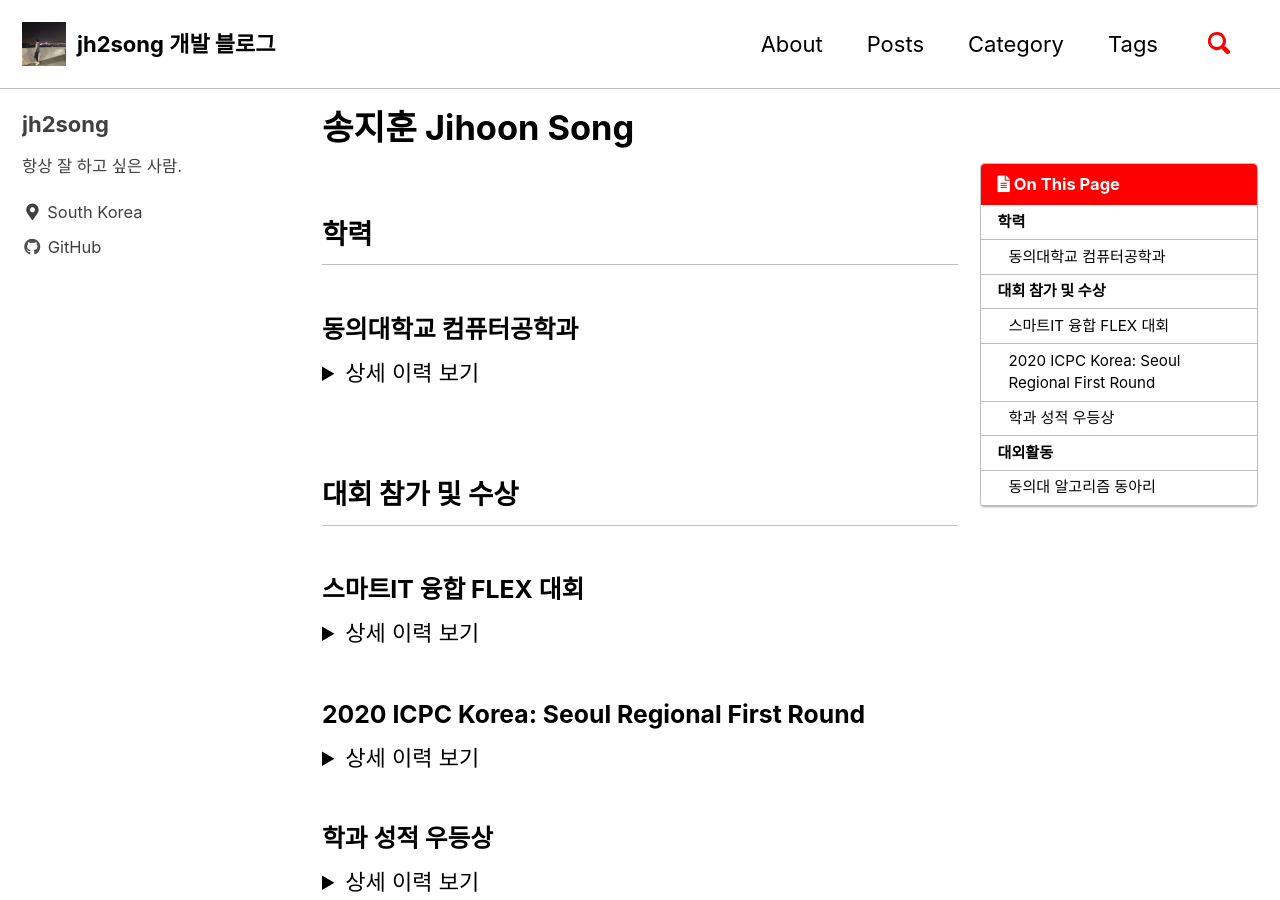
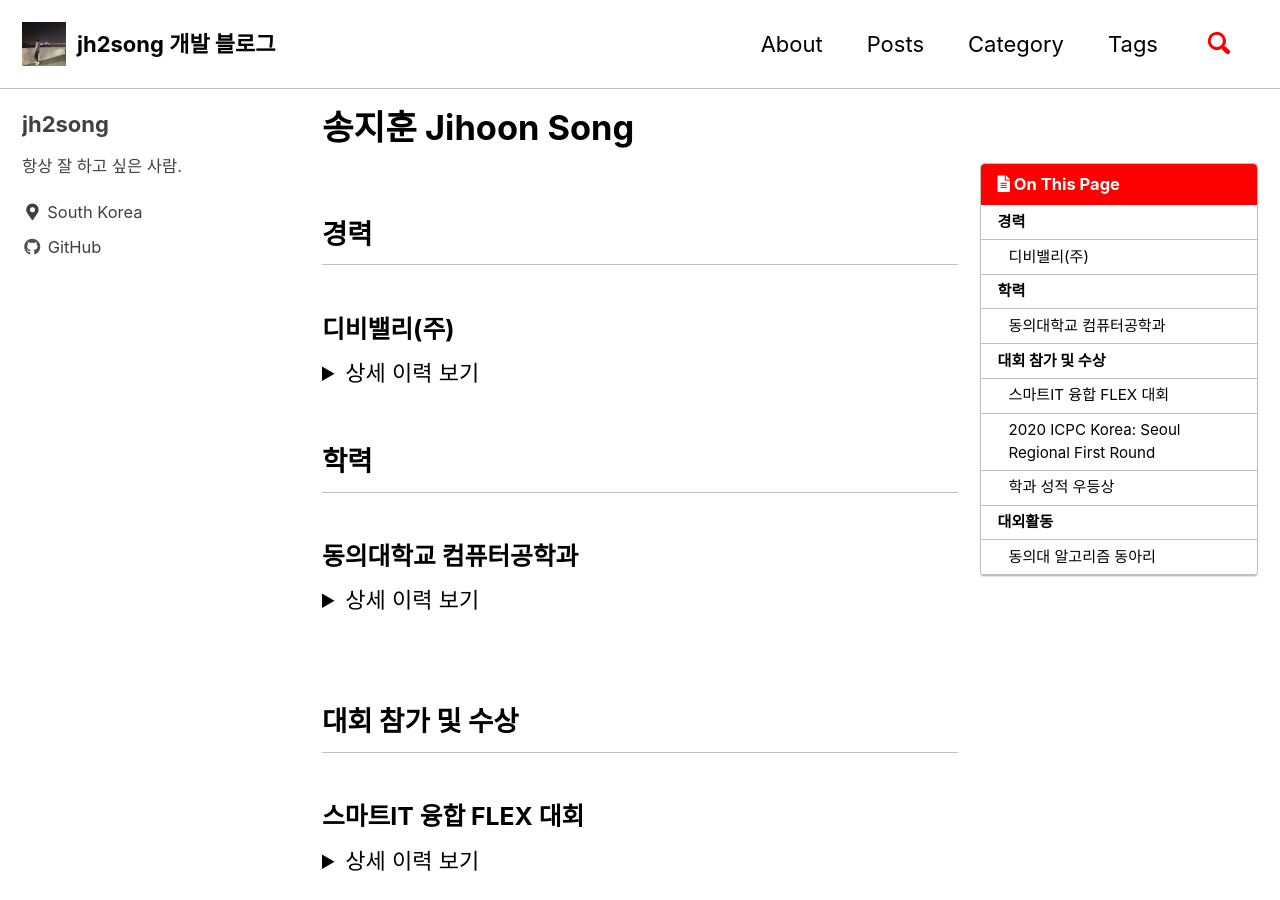
Before and after one commit to jh2song/jh2song.github.io, a Jekyll site: the page built from _pages/about.md, in a window 1280 px wide and 900 px high. Built offline with Jekyll 4.4.1, drawn with Linux system fonts in a browser that asks for light colours; cached includes are drawn as plain includes.

Commit message:
21/01/16

```diff
--- a/_pages/about.md
+++ b/_pages/about.md
@@ -5,6 +5,22 @@ last_modified_at: 2021-01-10
 toc: true
 toc_sticky: true
 ---
+## 경력
+
+### 디비밸리(주)
+
+<details>
+<summary>상세 이력 보기</summary>
+<div markdown="1">
+
+* 2020.12.30 ~
+* 인턴
+* 본인 수행 업무: 이벤트단 쿼리 정리. 전자정부표준프레임워크로 서비스 고도화 (Spring MVC, MyBatis, eGovFramework)
+
+</div>
+</details>
+
+
 ## 학력
 
 ### 동의대학교 컴퓨터공학과
```
